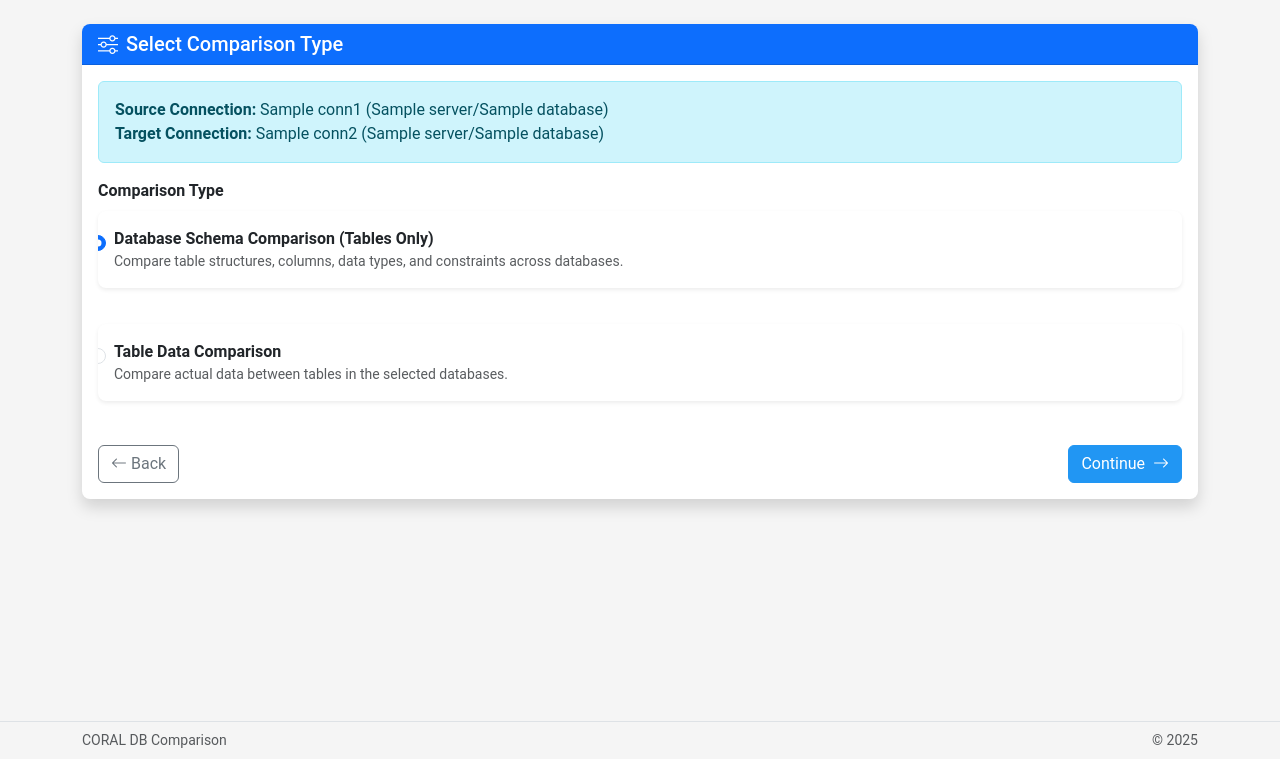
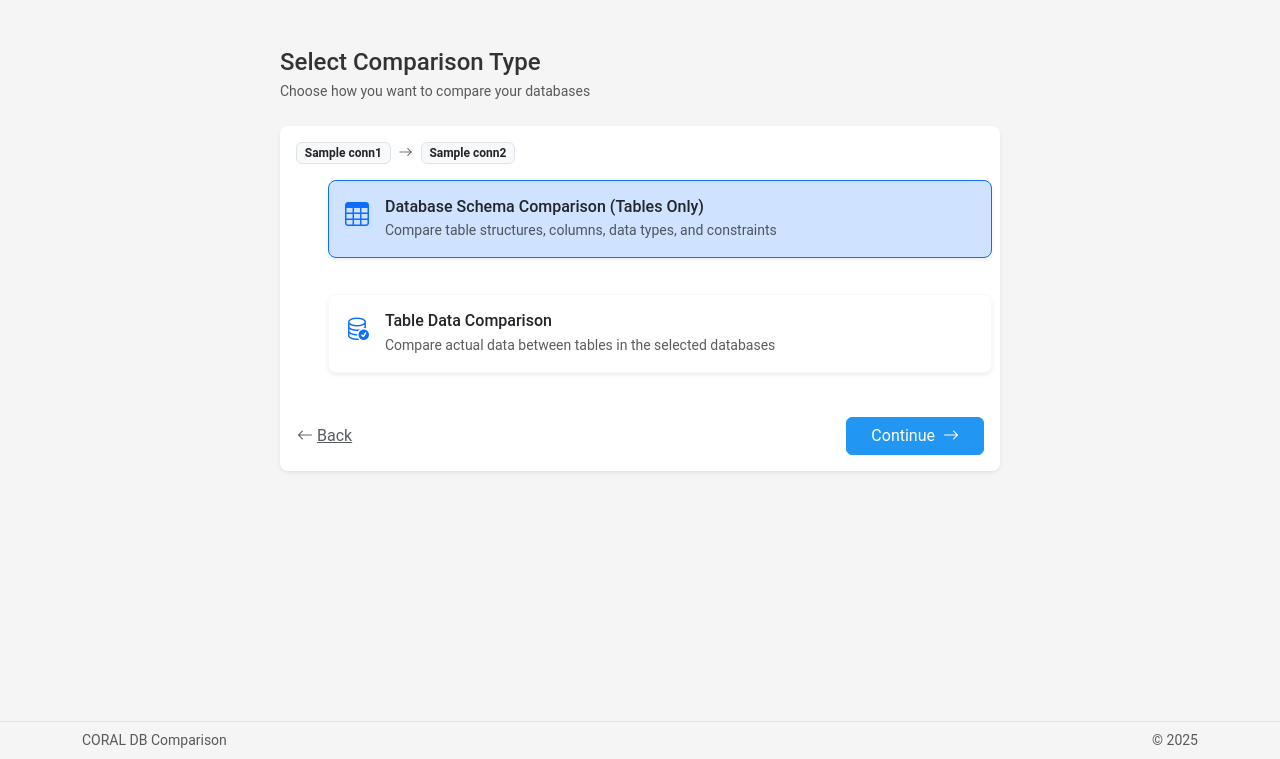
Before and after one commit to faisals/database-comparison-tool, a Flask app: template templates/select_comparison_type.html in a window 1280 px wide. Shown: the part 41-800 px from the top of the page. Run offline with Flask 3, Linux system fonts and the light colour scheme; the template is opened without the code that fills it: values that come from a table or form of the project are taken from there, most other values are stand-ins (such as "Sample title", 1, 10 or a date in 2020).

Commit message:
comparison type ui

```diff
--- a/db_compare_app.py
+++ b/db_compare_app.py
@@ -380,4 +380,4 @@ def format_data_as_html(data):
     return html
 
 if __name__ == '__main__':
-    app.run(debug=True, port=5006, use_reloader=True, reloader_type='stat')
+    app.run(debug=True, port=5007, use_reloader=True, reloader_type='stat')
--- a/templates/select_comparison_type.html
+++ b/templates/select_comparison_type.html
@@ -1,59 +1,82 @@
 {% extends "base.html" %}
 
-{% block title %}Select Comparison Type - Database Table Comparison Tool{% endblock %}
+{% block title %}Select Comparison Type - CORAL{% endblock %}
 
 {% block content %}
-<div class="card shadow">
-    <div class="card-header bg-primary text-white">
-        <h5 class="mb-0">
-            <i class="bi bi-sliders me-2"></i>Select Comparison Type
-        </h5>
-    </div>
-    <div class="card-body">
-        <div class="alert alert-info">
-            <strong>Source Connection:</strong> {{ conn1.connection_name }} ({{ conn1.server }}/{{ conn1.database }})<br>
-            <strong>Target Connection:</strong> {{ conn2.connection_name }} ({{ conn2.server }}/{{ conn2.database }})
+<div class="container py-4">
+    <div class="row justify-content-center">
+        <div class="col-md-8">
+            <div class="mb-4">
+                <h4 class="mb-1">Select Comparison Type</h4>
+                <p class="text-muted small mb-0">Choose how you want to compare your databases</p>
             </div>
 
-        <form method="POST" action="{{ url_for('comparison.select_comparison_type') }}">
+            <div class="card border-0 shadow-sm mb-4">
+                <div class="card-body p-3">
+                    <div class="d-flex align-items-center gap-2 mb-3">
+                        <div class="badge bg-light text-dark border">{{ conn1.connection_name }}</div>
+                        <i class="bi bi-arrow-right text-muted small"></i>
+                        <div class="badge bg-light text-dark border">{{ conn2.connection_name }}</div>
+                    </div>
+
+                    <form method="POST" action="{{ url_for('comparison.select_comparison_type') }}" class="mb-0">
                         {{ form.hidden_tag() }}
 
-            <div class="mb-4">
-                <label for="{{ form.comparison_type.id }}" class="form-label fw-bold">{{ form.comparison_type.label }}</label>
-                <div class="d-flex flex-column gap-3">
+                        <div class="comparison-options">
                             {% for subfield in form.comparison_type %}
-                    <div class="form-check card p-3 hover-shadow">
-                        <div class="d-flex align-items-start">
-                            <input class="form-check-input me-2 mt-2" type="radio" name="{{ form.comparison_type.name }}"
+                            <div class="form-check mb-3">
+                                <input class="form-check-input" type="radio" name="{{ form.comparison_type.name }}"
                                     id="{{ subfield.id }}" value="{{ subfield.data }}" {% if loop.first %}checked{% endif %}>
+                                <label class="ms-2 w-100" for="{{ subfield.id }}">
+                                    <div class="card hover-shadow border {% if loop.first %}border-primary{% else %}border-light{% endif %} p-3">
+                                        <div class="d-flex align-items-start gap-3">
+                                            <i class="bi {% if subfield.data == 'schema' %}bi-table{% else %}bi-database-check{% endif %} fs-4 text-primary"></i>
                                             <div>
-                                <label class="form-check-label fw-bold" for="{{ subfield.id }}">
-                                    {{ subfield.label }}
-                                </label>
+                                                <h6 class="mb-1">{{ subfield.label }}</h6>
                                                 <p class="mb-0 text-muted small">
                                                     {% if subfield.data == 'schema' %}
-                                    Compare table structures, columns, data types, and constraints across databases.
+                                                    Compare table structures, columns, data types, and constraints
                                                     {% else %}
-                                    Compare actual data between tables in the selected databases.
+                                                    Compare actual data between tables in the selected databases
                                                     {% endif %}
                                                 </p>
                                             </div>
                                         </div>
                                     </div>
+                                </label>
+                            </div>
                             {% endfor %}
                         </div>
-            </div>
 
-            <div class="d-flex justify-content-between">
-                <a href="{{ url_for('main.index') }}" class="btn btn-outline-secondary">
+                        <div class="d-flex justify-content-between align-items-center mt-4">
+                            <a href="{{ url_for('main.index') }}" class="btn btn-link text-muted px-0">
                                 <i class="bi bi-arrow-left me-1"></i>Back
                             </a>
-                <button type="submit" class="btn btn-primary">
-                    {{ form.submit.label }}
-                    <i class="bi bi-arrow-right ms-1"></i>
+                            <button type="submit" class="btn btn-primary px-4">
+                                Continue<i class="bi bi-arrow-right ms-2"></i>
                             </button>
                         </div>
                     </form>
                 </div>
             </div>
+        </div>
+    </div>
+</div>
+
+<style>
+.comparison-options .form-check-input {
+    display: none;
+}
+.comparison-options .form-check-input:checked + label .card {
+    border-color: var(--bs-primary) !important;
+    background-color: var(--bs-primary-bg-subtle);
+}
+.hover-shadow {
+    transition: all 0.2s ease-in-out;
+}
+.hover-shadow:hover {
+    transform: translateY(-1px);
+    box-shadow: 0 .5rem 1rem rgba(0,0,0,.08) !important;
+}
+</style>
 {% endblock %}
```
Also changed, not shown: app/models/database.py (+9 -12 lines), app/routes/comparison.py (+13 -3 lines). Lines whose indentation alone changed are shown as unchanged.
